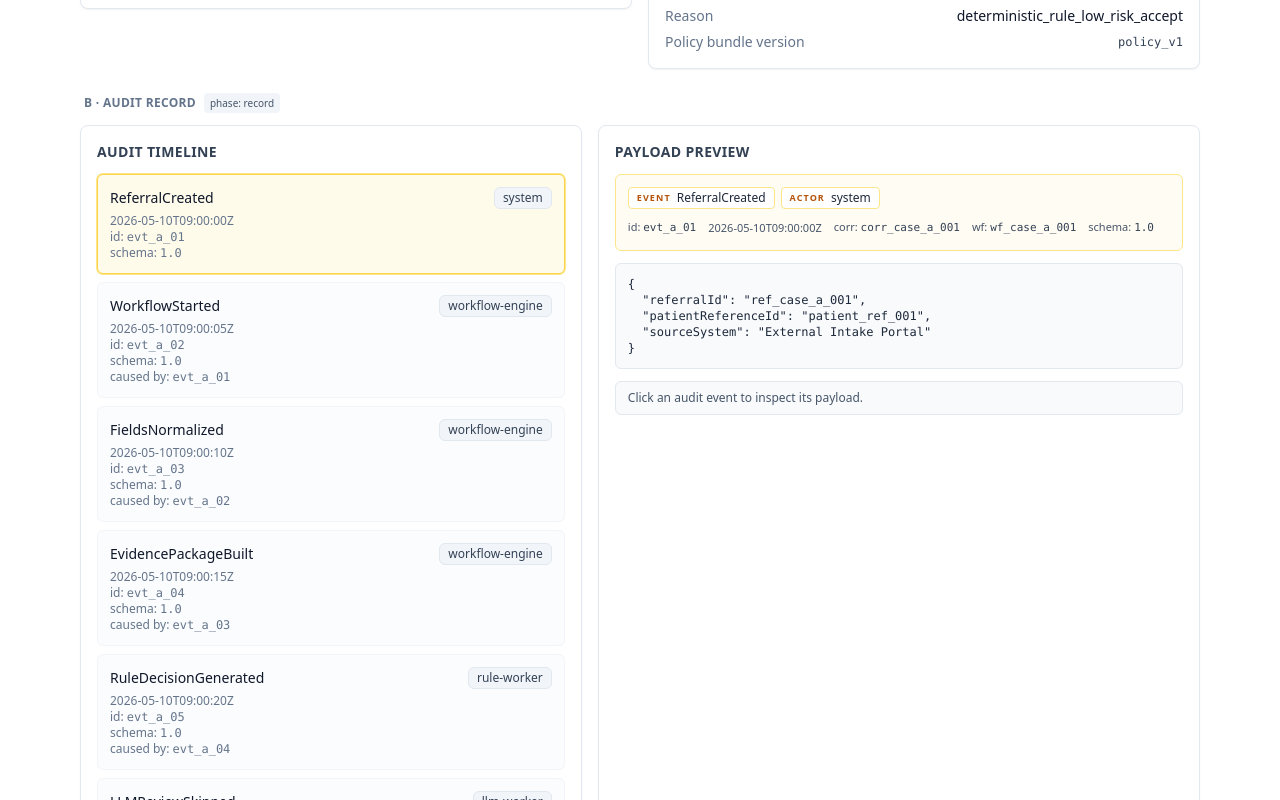
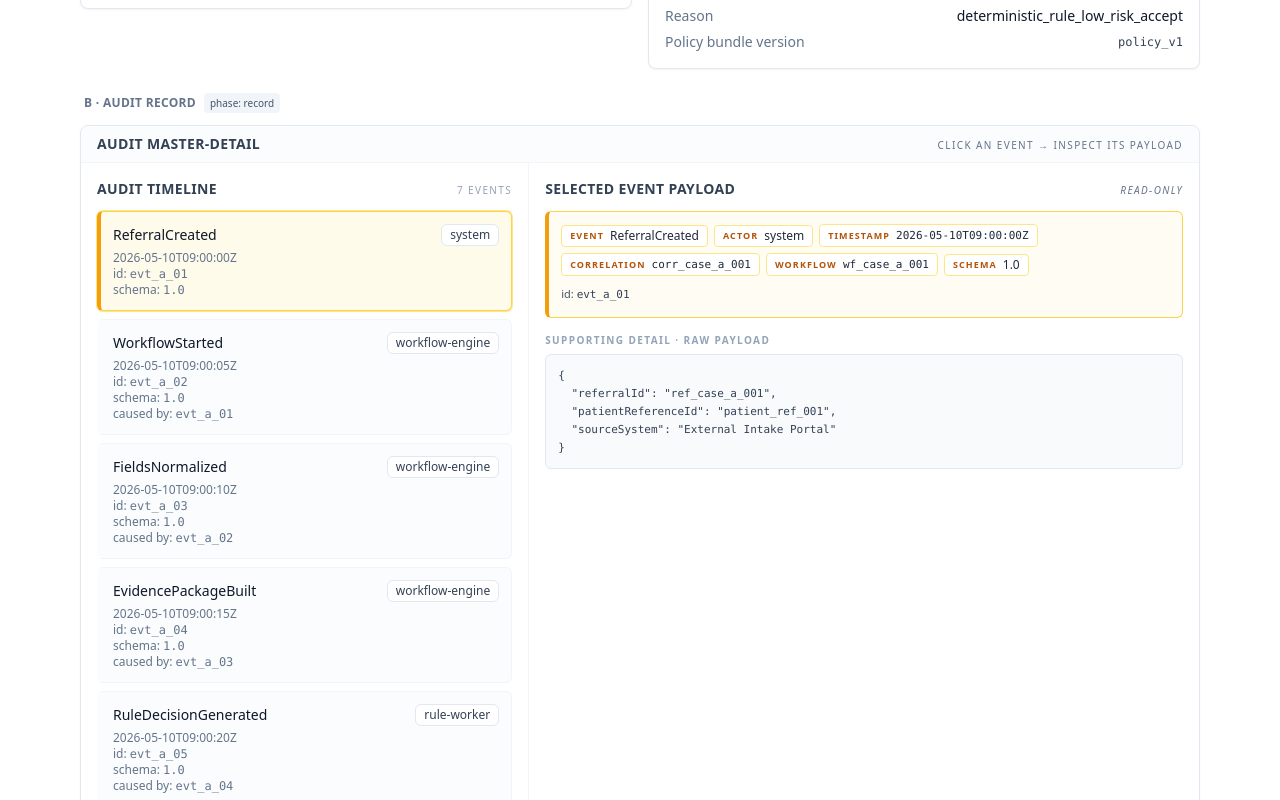
Before and after one commit to Ariosolzq/auditable-ai-referral-demo, a Next.js app: page /cases/case-a in a window 1280 px wide. Shown: the part 1480-2280 px from the top of the page. Built offline with nearby package versions, Linux system fonts and the light colour scheme.

Commit message:
Round 4-3: refine audit record master-detail layout

```diff
--- a/components/workflow/AuditEventPayloadPanel.tsx
+++ b/components/workflow/AuditEventPayloadPanel.tsx
@@ -33,16 +33,37 @@ export default function AuditEventPayloadPanel({
   const event = selected ?? auditEvents[0];
 
   return (
-    <section className="rounded-lg border border-slate-200 bg-white p-4 shadow-sm">
-      <h2 className="mb-3 text-sm font-semibold uppercase tracking-wide text-slate-700">
-        Payload Preview
-      </h2>
+    <div className="p-4">
+      <div className="mb-3 flex flex-wrap items-baseline justify-between gap-2">
+        <h3 className="text-sm font-semibold uppercase tracking-wide text-slate-700">
+          Selected event payload
+        </h3>
+        <span className="text-[10px] italic uppercase tracking-[0.14em] text-slate-500">
+          read-only
+        </span>
+      </div>
       {event ? (
         <div className="space-y-3 text-sm">
-          <div className="rounded-md border border-amber-200 bg-amber-50/60 p-3">
+          <div className="rounded-md border border-amber-300 border-l-4 border-l-amber-500 bg-amber-50/60 p-3">
             <div className="flex flex-wrap items-center gap-1.5">
               <Chip label="event" value={event.eventType} />
               <Chip label="actor" value={event.actor} />
+              <Chip
+                label="timestamp"
+                value={
+                  <code className="font-mono text-[11px]">
+                    {event.timestamp}
+                  </code>
+                }
+              />
+              <Chip
+                label="correlation"
+                value={
+                  <code className="font-mono text-[11px]">
+                    {event.correlationId}
+                  </code>
+                }
+              />
               {event.causationEventId && (
                 <Chip
                   label="caused by"
@@ -53,45 +74,35 @@ export default function AuditEventPayloadPanel({
                   }
                 />
               )}
+              <Chip
+                label="workflow"
+                value={
+                  <code className="font-mono text-[11px]">
+                    {event.workflowInstanceId}
+                  </code>
+                }
+              />
+              <Chip label="schema" value={event.schemaVersion} />
             </div>
-            <div className="mt-2 flex flex-wrap items-center gap-x-3 gap-y-0.5 text-[11px] text-slate-600">
-              <span>
-                id:{" "}
-                <code className="font-mono text-slate-700">{event.id}</code>
-              </span>
-              <span>{event.timestamp}</span>
-              <span>
-                corr:{" "}
-                <code className="font-mono text-slate-700">
-                  {event.correlationId}
-                </code>
-              </span>
-              <span>
-                wf:{" "}
-                <code className="font-mono text-slate-700">
-                  {event.workflowInstanceId}
-                </code>
-              </span>
-              <span>
-                schema:{" "}
-                <code className="font-mono text-slate-700">
-                  {event.schemaVersion}
-                </code>
-              </span>
+            <div className="mt-2 text-[11px] text-slate-600">
+              id:{" "}
+              <code className="font-mono text-slate-700">{event.id}</code>
             </div>
           </div>
-          <pre className="overflow-x-auto rounded-md border border-slate-200 bg-slate-50 p-3 text-xs text-slate-800">
-            {JSON.stringify(event.payload, null, 2)}
-          </pre>
+          <div>
+            <h4 className="mb-1 text-[10px] font-semibold uppercase tracking-[0.14em] text-slate-400">
+              Supporting detail · raw payload
+            </h4>
+            <pre className="max-h-[420px] overflow-auto rounded-md border border-slate-200 bg-slate-50 p-3 text-[11px] leading-relaxed text-slate-700">
+              {JSON.stringify(event.payload, null, 2)}
+            </pre>
+          </div>
         </div>
       ) : (
         <p className="text-sm text-slate-500">
           Select an audit event to view its payload.
         </p>
       )}
-      <p className="mt-3 rounded-md border border-slate-200 bg-slate-50 px-3 py-2 text-xs text-slate-600">
-        Click an audit event to inspect its payload.
-      </p>
-    </section>
+    </div>
   );
 }
--- a/components/workflow/AuditTimeline.tsx
+++ b/components/workflow/AuditTimeline.tsx
@@ -30,17 +30,23 @@ export default function AuditTimeline({
   selectedAuditEventId,
   onSelectAuditEvent,
 }: Props) {
+  const eventCount = auditEvents.length;
   return (
-    <section className="rounded-lg border border-slate-200 bg-white p-4 shadow-sm">
-      <h2 className="mb-3 text-sm font-semibold uppercase tracking-wide text-slate-700">
-        Audit Timeline
-      </h2>
+    <div className="p-4">
+      <div className="mb-3 flex flex-wrap items-baseline justify-between gap-2">
+        <h3 className="text-sm font-semibold uppercase tracking-wide text-slate-700">
+          Audit Timeline
+        </h3>
+        <span className="text-[10px] font-medium uppercase tracking-[0.14em] text-slate-400">
+          {eventCount} event{eventCount === 1 ? "" : "s"}
+        </span>
+      </div>
       <ol className="space-y-2">
         {auditEvents.map((e) => {
           const isSelected = e.id === selectedAuditEventId;
           const tone = isSelected
-            ? "border-amber-300 bg-amber-50 ring-1 ring-amber-200"
-            : "border-slate-100 bg-slate-50/50 hover:border-slate-200 hover:bg-slate-100/60";
+            ? "border-amber-300 border-l-4 border-l-amber-500 bg-amber-50 ring-1 ring-amber-200 shadow-sm"
+            : "border-slate-100 border-l-4 border-l-transparent bg-slate-50/50 hover:border-slate-200 hover:bg-slate-100/60";
           return (
             <li key={e.id}>
               <button
@@ -51,13 +57,13 @@ export default function AuditTimeline({
                     ? () => onSelectAuditEvent(e.id)
                     : undefined
                 }
-                className={`block w-full rounded-md border p-3 text-left text-sm transition focus-visible:outline focus-visible:outline-2 focus-visible:outline-offset-2 focus-visible:outline-sky-500 ${tone}`}
+                className={`block w-full rounded-md border p-3 text-left text-sm transition focus-visible:outline focus-visible:outline-2 focus-visible:outline-offset-2 focus-visible:outline-amber-500 ${tone}`}
               >
                 <span className="mb-1 flex flex-wrap items-center justify-between gap-2">
                   <span className="font-medium text-slate-900">
                     {e.eventType}
                   </span>
-                  <Badge className="border-slate-200 bg-slate-100 text-slate-700">
+                  <Badge className="border-slate-200 bg-white text-slate-700">
                     {e.actor}
                   </Badge>
                 </span>
@@ -80,6 +86,6 @@ export default function AuditTimeline({
           );
         })}
       </ol>
-    </section>
+    </div>
   );
 }
--- a/components/workflow/CaseWorkspaceClient.tsx
+++ b/components/workflow/CaseWorkspaceClient.tsx
@@ -291,7 +291,19 @@ export default function CaseWorkspaceClient({
 
       <div className="space-y-3">
         <ZoneHeading letter="B" title="Audit Record" phase="record" />
-        <div className="grid grid-cols-1 gap-4 lg:grid-cols-[1fr_1.2fr]">
+        <section
+          aria-label="Audit master-detail workspace"
+          className="overflow-hidden rounded-lg border border-slate-200 bg-white shadow-sm"
+        >
+          <header className="flex flex-wrap items-baseline justify-between gap-2 border-b border-slate-100 bg-slate-50/60 px-4 py-2">
+            <h3 className="text-sm font-semibold uppercase tracking-wide text-slate-700">
+              Audit master-detail
+            </h3>
+            <span className="text-[10px] font-medium uppercase tracking-[0.14em] text-slate-500">
+              click an event → inspect its payload
+            </span>
+          </header>
+          <div className="grid grid-cols-1 divide-y divide-slate-100 lg:grid-cols-[2fr_3fr] lg:divide-x lg:divide-y-0">
             <AuditTimeline
               auditEvents={caseData.auditEvents}
               selectedAuditEventId={selectedAuditEventId}
@@ -302,6 +314,7 @@ export default function CaseWorkspaceClient({
               selectedAuditEventId={selectedAuditEventId}
             />
           </div>
+        </section>
       </div>
     </div>
   );
```
Lines whose indentation alone changed are shown as unchanged.
